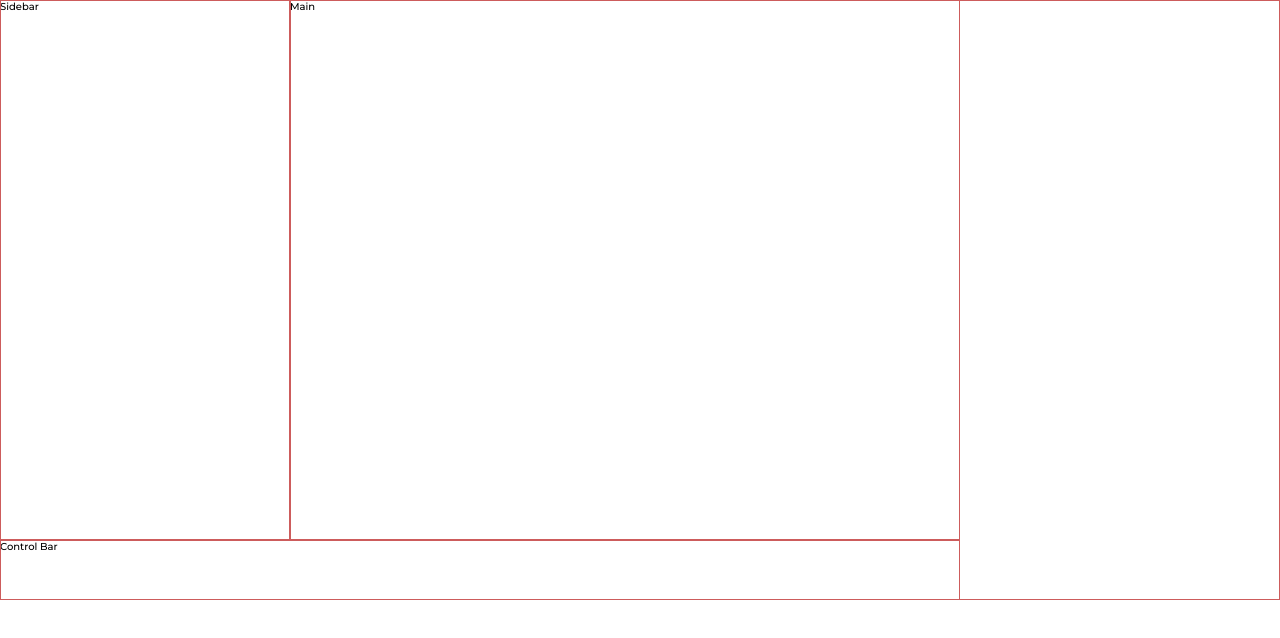
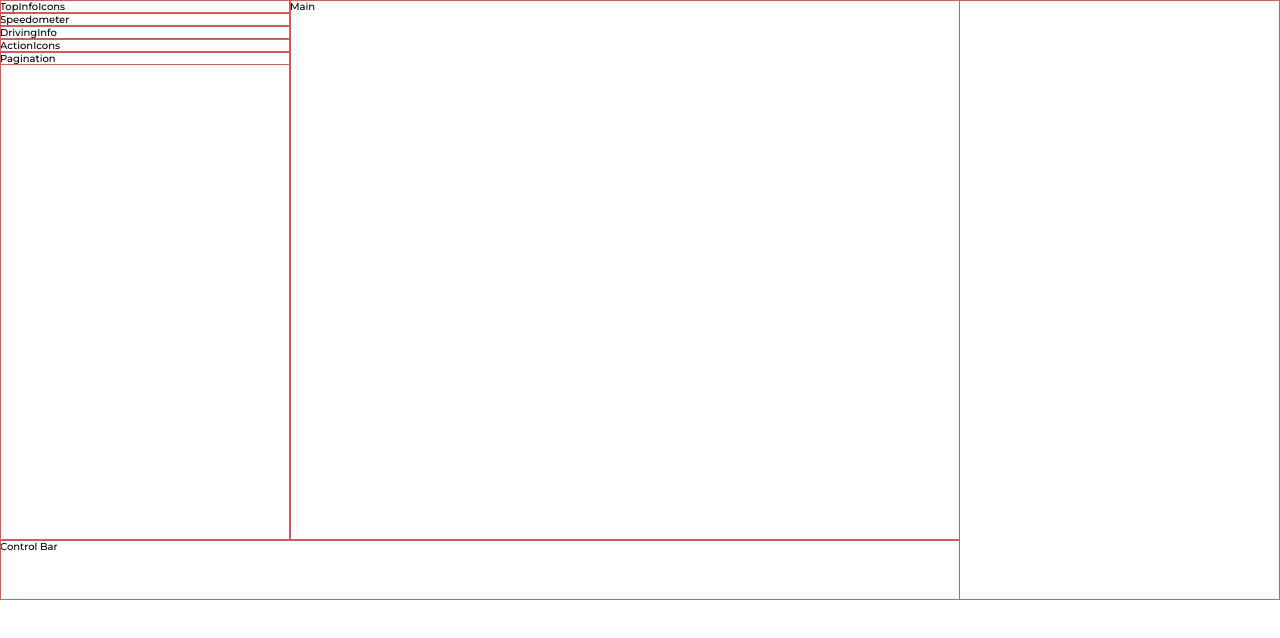
Before and after one commit to rodionme/tesla-ui, a React app: page / in a window 1280 px wide. Built offline with nearby package versions, Linux system fonts and the light colour scheme.

Commit message:
Create general structure of the sidebar

```diff
--- /dev/null
+++ b/src/components/ActionIcons/action-icons.js
@@ -0,0 +1,8 @@
+import React from 'react';
+import './action-icons.css';
+
+const ActionIcons = ({ className }) => {
+  return <div className={`action-icons ${className}`}>ActionIcons</div>;
+};
+
+export default ActionIcons;
--- /dev/null
+++ b/src/components/ActionIcons/index.js
@@ -0,0 +1,3 @@
+import ActionIcons from './action-icons';
+
+export default ActionIcons;
--- /dev/null
+++ b/src/components/DrivingInfo/driving-info.js
@@ -0,0 +1,8 @@
+import React from 'react';
+import './driving-info.css';
+
+const DrivingInfo = ({ className }) => {
+  return <div className={`driving-info ${className}`}>DrivingInfo</div>;
+};
+
+export default DrivingInfo;
--- /dev/null
+++ b/src/components/DrivingInfo/index.js
@@ -0,0 +1,3 @@
+import DrivingInfo from './driving-info';
+
+export default DrivingInfo;
--- /dev/null
+++ b/src/components/Pagination/index.js
@@ -0,0 +1,3 @@
+import Pagination from './pagination';
+
+export default Pagination;
--- /dev/null
+++ b/src/components/Pagination/pagination.js
@@ -0,0 +1,8 @@
+import React from 'react';
+import './pagination.css';
+
+const Pagination = ({ className }) => {
+  return <div className={`pagination ${className}`}>Pagination</div>;
+};
+
+export default Pagination;
--- a/src/components/Sidebar/sidebar.css
+++ b/src/components/Sidebar/sidebar.css
@@ -1,3 +1,5 @@
 .main-sidebar {
+  display: flex;
+  flex-direction: column;
   width: calc(580px * var(--coef));
 }
--- a/src/components/Sidebar/sidebar.js
+++ b/src/components/Sidebar/sidebar.js
@@ -1,8 +1,22 @@
 import React from 'react';
 import './sidebar.css';
 
+import TopInfoIcons from '../TopInfoIcons';
+import Speedometer from '../Speedometer';
+import DrivingInfo from '../DrivingInfo';
+import ActionIcons from '../ActionIcons';
+import Pagination from '../Pagination';
+
 const Sidebar = ({ className }) => {
-  return <aside className={`main-sidebar ${className}`}>Sidebar</aside>;
+  return (
+    <aside className={`main-sidebar ${className}`}>
+      <TopInfoIcons className="main-sidebar__top-info-icons" />
+      <Speedometer className="main-sidebar__speedometer" />
+      <DrivingInfo className="main-sidebar__driving-info" />
+      <ActionIcons className="main-sidebar__action-icons" />
+      <Pagination className="main-sidebar__pagination" />
+    </aside>
+  );
 };
 
 export default Sidebar;
--- /dev/null
+++ b/src/components/Speedometer/index.js
@@ -0,0 +1,3 @@
+import Speedometer from './speedometer';
+
+export default Speedometer;
--- /dev/null
+++ b/src/components/Speedometer/speedometer.js
@@ -0,0 +1,8 @@
+import React from 'react';
+import './speedometer.css';
+
+const Speedometer = ({ className }) => {
+  return <div className={`speedometer ${className}`}>Speedometer</div>;
+};
+
+export default Speedometer;
--- /dev/null
+++ b/src/components/TopInfoIcons/index.js
@@ -0,0 +1,3 @@
+import TopInfoIcons from './top-info-icons';
+
+export default TopInfoIcons;
--- /dev/null
+++ b/src/components/TopInfoIcons/top-info-icons.js
@@ -0,0 +1,8 @@
+import React from 'react';
+import './top-info-icons.css';
+
+const TopInfoIcons = ({ className }) => {
+  return <div className={`top-info-icons ${className}`}>TopInfoIcons</div>;
+};
+
+export default TopInfoIcons;
```
Also changed, not shown: src/components/ActionIcons/action-icons.css (added), src/components/DrivingInfo/driving-info.css (added), src/components/Pagination/pagination.css (added), src/components/Speedometer/speedometer.css (added), src/components/TopInfoIcons/top-info-icons.css (added).
